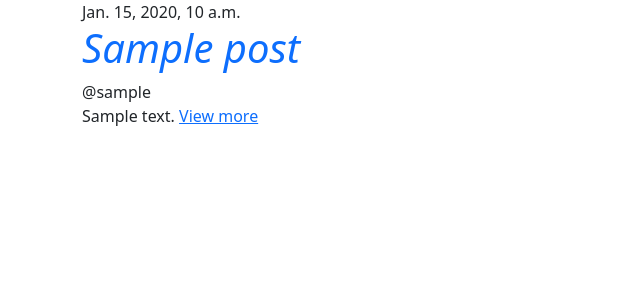
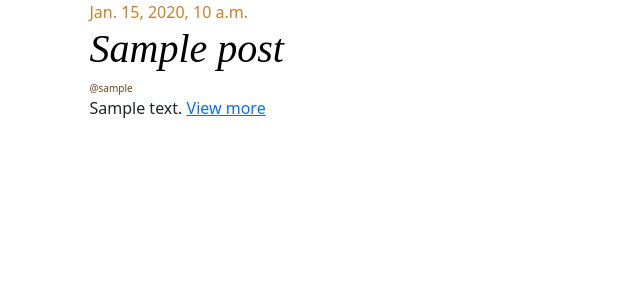
Before and after one commit to devstha61/blog-django-project, a Django app: page / in a window 1280 px wide. Shown: the top 300 px of the page, without its empty margins (0-640 px from the left). Run offline with Django 5.2, Linux system fonts and the light colour scheme; tables that the repository leaves empty hold one stand-in row (values such as "Sample post"); some libraries are stand-ins or nearby versions.

Commit message:
added blog.css

```diff
--- /dev/null
+++ b/static/css/blog.css
@@ -0,0 +1,85 @@
+body {
+  padding-left: 15px;
+}
+h1 a {
+  color: #27a0dc;
+  font-family: "Lobster";
+}
+.page-header {
+  background-color: #27a0dc;
+  margin-top: 0;
+  padding: 20px 20px 20px 40px;
+}
+
+.page-header h1,
+.page-header h1 a,
+.page-header h1 a:visited,
+.page-header h1 a:active {
+  color: #ffffff;
+  font-size: 36pt;
+  text-decoration: none;
+}
+
+.content {
+  margin-left: 40px;
+}
+
+h1,
+h2,
+h3,
+h4 {
+  font-family: "Lobster", cursive;
+}
+
+.date {
+  color: #ce7e29;
+}
+
+.save {
+  float: right;
+}
+
+.post-form textarea,
+.post-form input {
+  width: 100%;
+}
+
+.top-menu,
+.top-menu:hover,
+.top-menu:visited {
+  color: #ffffff;
+  float: right;
+  font-size: 26pt;
+  margin-right: 20px;
+}
+
+.post {
+  margin-bottom: 30px;
+}
+
+.post h1 a,
+.post h1 a:visited {
+  color: #000000;
+}
+
+.author {
+  font-size: 10px;
+  color: #6b441a;
+}
+
+.lg-icons {
+  font-size: 60px !important;
+}
+
+.link {
+  background: none;
+  border: none;
+  color: #fcfcfc;
+  /* Change color to match link color */
+  text-decoration: underline;
+  cursor: pointer;
+  padding: 0;
+  /* Remove padding to make it look more like a link */
+  font-family: inherit;
+  font-size: inherit;
+}
--- a/templates/base.html
+++ b/templates/base.html
@@ -4,8 +4,10 @@
   <head>
     <meta charset="utf-8">
     <meta name="viewport" content="width=device-width, initial-scale=1">
-    <title>Bootstrap demo</title>
+    <title>BLOG</title>
     <link href="{% static 'css/bootstrap.min.css' %}" rel="stylesheet" />
+    <link href="{% static 'css/blog.css' %}" rel="stylesheet" />
+
   <body>
     <div class="container">
         {% block content %}
```
Also changed, not shown: static/img/4.jpg (added).
